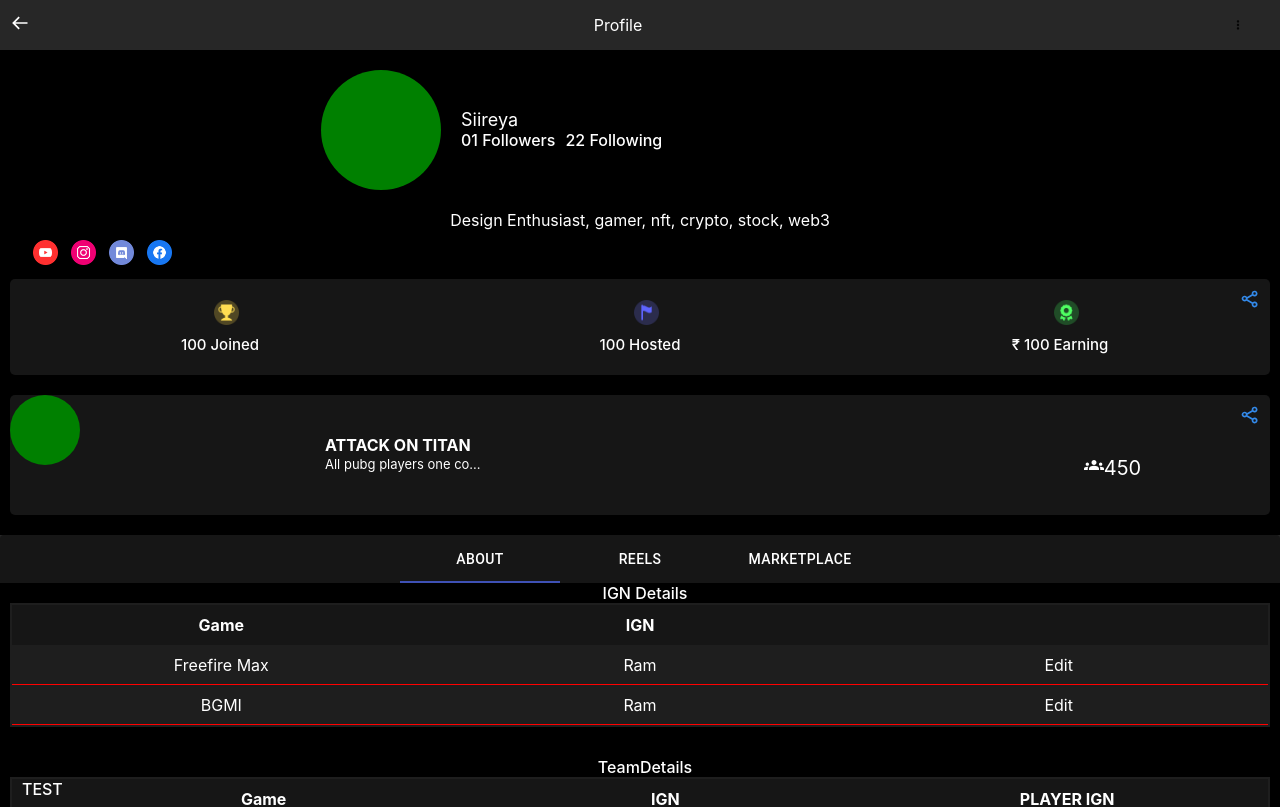
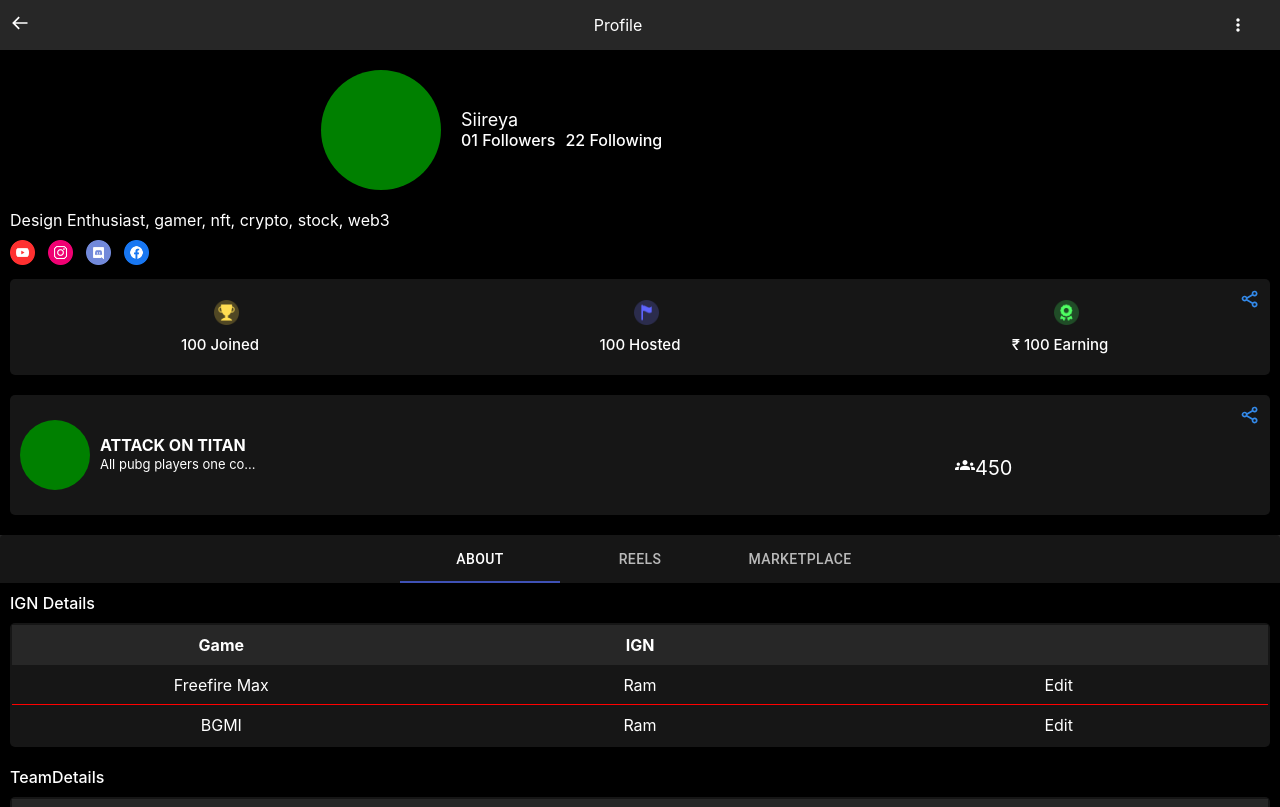
Before and after one commit to ramavatarmeena99/Avatar-ProfileFLow, a React (Create React App) app: page / in a window 1280 px wide. Shown: the top 807 px of the page. Built offline with nearby package versions, Linux system fonts and the light colour scheme.

Commit message:
profile-flow

```diff
--- a/src/App.js
+++ b/src/App.js
@@ -1,24 +1,20 @@
 import { BrowserRouter, Route, Routes } from "react-router-dom";
-import "./App.css";
 import EditProfilePage from "./Component/EditProfilePage";
 import FollowersOrFollowing from "./Component/FollowersOrFollowing";
 import Profile from "./Component/Profile";
 
 function App() {
   return (
-    <div className="App">
       <BrowserRouter>
         <Routes>
-          <Route path="/" element={<Profile />}/>
-
-            <Route path="/editprofile" element={<EditProfilePage />} />
-            <Route path="/followersorfollowing" element={<FollowersOrFollowing />} />
-
-
-
+          <Route path="/" element={<Profile />} />
+          <Route path="/editprofile/:user_id" element={<EditProfilePage />} />
+          <Route
+            path="/followersorfollowing/:type"
+            element={<FollowersOrFollowing />}
+          />
         </Routes>
       </BrowserRouter>
-    </div>
   );
 }
 
--- a/src/Component/FollowersOrFollowing.js
+++ b/src/Component/FollowersOrFollowing.js
@@ -7,31 +7,36 @@ import Tab from "@material-ui/core/Tab";
 import styled from "styled-components";
 import FollowersOrFollowingPage from "./FollowingOrFollowingPage";
 import ProfileHeader from "./ProfileHeader";
-
+import { useParams } from "react-router-dom";
 
 const useStyles = makeStyles({
   root: {
     flexGrow: 1,
-      flex:"1",
-width:"100%",
-backgroundColor:"#161616",
-color:"white"
-
+    flex: "1",
+    width: "100%",
+    backgroundColor: "#161616",
+    color: "white",
   },
 });
 
-export default function ProfileTab() {
+export default function FollowersOrFollowing(props) {
+  const { type } = useParams();
+  let _default = 0;
+  if (type === "followers") {
+    _default=0;
+  }else{
+    _default=1;
+  }
   const classes = useStyles();
-  const [value, setValue] = React.useState(0);
+  const [value, setValue] = React.useState(_default);
 
   const handleChange = (event, newValue) => {
     setValue(newValue);
   };
 
   return (
-
     <Profiletab>
-  <ProfileHeader/>
+      <ProfileHeader />
       <Paper className={classes.root}>
         <Tabs
           value={value}
@@ -42,25 +47,22 @@ export default function ProfileTab() {
         >
           <Tab label="FOLLOWERS " />
           <Tab label="FOLLOWING " />
-
         </Tabs>
 
-      {value===0 && <FollowersOrFollowingPage/>}
-{value===1 && <FollowersOrFollowingPage/>}
+        {value === 0 && <FollowersOrFollowingPage />}
+        {value === 1 && <FollowersOrFollowingPage />}
       </Paper>
     </Profiletab>
   );
 }
 
 const Profiletab = styled.div`
-    width:100%;
-    height:auto;
+  width: 100%;
+  height: auto;
   display: flex;
-  flex-direction:column ;
-  align-items:center;
-  justify-content:space-between;
-color:white;
-    background-color:#272727;
-
-
-`
+  flex-direction: column;
+  align-items: center;
+  justify-content: space-between;
+  color: white;
+  background-color: #272727;
+`;
--- a/src/Component/FollowingOrFollowingPage.js
+++ b/src/Component/FollowingOrFollowingPage.js
@@ -2,39 +2,39 @@ import React from "react";
 import styled from "styled-components";
 
 export default function FollowersOrFollowingPage() {
+    // console.log(props)
+  return (
+    <div>
+      {Array(20)
+        .fill(null)
+        .map((i, index) => {
           return (
             <div
-
-
-
-
-      >
-          {Array(20).fill(null).map((i,index)=>{
-              return(
-
-                  <div
-                  style={{color:"red",
-                  display:"flex",
-                  flexDirection:"row",
-                  alignItems:"center",
-                  justifyContent:"flex-start",
-                  marginTop:"10px",
-                  marginLeft:"10px",
-
+              style={{
+                color: "red",
+                display: "flex",
+                flexDirection: "row",
+                alignItems: "center",
+                justifyContent: "flex-start",
+                marginTop: "10px",
+                marginLeft: "10px",
               }}
             >
-  <div style={{
-      width:"40px",
-      height:"40px",
-      borderRadius:"50%",
-      backgroundColor:"red"
-  }}></div>
+              <div
+                style={{
+                  width: "40px",
+                  height: "40px",
+                  borderRadius: "50%",
+                  backgroundColor: "red",
+                }}
+              ></div>
 
-                  <p style={{color:"red", paddingLeft:"10px"}}>RAMAVATAR MEENA</p>
+              <p style={{ color: "red", paddingLeft: "10px" }}>
+                RAMAVATAR MEENA
+              </p>
             </div>
-              )
+          );
         })}
     </div>
-
-    )
+  );
 }
--- a/src/Component/ProfileDetail/ClanDetail.js
+++ b/src/Component/ProfileDetail/ClanDetail.js
@@ -6,7 +6,7 @@ import Style from "./index.module.css"
 export default function ClanDetail() {
   return (
     <div className={Style.forClan}>
-    <div className={Style.forImg}>
+    <div className={Style.forClanImg}>
     <div className={Style.divforImag}></div>
 
     </div>
--- a/src/Component/ProfileDetail/ProfileDetails.js
+++ b/src/Component/ProfileDetail/ProfileDetails.js
@@ -13,7 +13,14 @@ import { BiShareAlt } from "react-icons/bi";
 export default function ProfileDetails() {
   const Navigate = useNavigate()
   const followers = ()=>{
-    Navigate("/followersorfollowing")
+    Navigate("/followersorfollowing/followers",{
+      state:{
+        id:0
+      }
+    })
+  }
+  const following = ()=>{
+    Navigate("/followersorfollowing/following")
   }
   return (
     <div className={Style.profileDetails}>
@@ -27,7 +34,7 @@ export default function ProfileDetails() {
           </div>
           <div className={Style.rightBottom}>
             <h1 onClick={followers}> 01 Followers</h1>
-            <h1>22 Following</h1>
+            <h1 onClick={following}>22 Following</h1>
 
           </div>
         </div>
--- a/src/Component/ProfileDetail/index.module.css
+++ b/src/Component/ProfileDetail/index.module.css
@@ -26,7 +26,15 @@ border-radius: 50%;
 background-color: green;
 margin-right: 10px;
 }
+.forClanImg{
 
+    display: flex;
+    flex-direction: column;
+    align-items: center;
+    justify-content: center;
+    padding-left: 10px;
+
+}
 .forImg{
 
     display: flex;
@@ -107,7 +115,6 @@ justify-content: center;
     height: 100%;
     display: flex;
     flex-direction: column;
-
     align-items: center;
     justify-content: center;
 }
@@ -153,6 +160,8 @@ display: flex;
 flex-direction: column;
 align-items: flex-start;
 justify-content: center;
+padding-left: 10px;
+
 
 }
 .clanTitle{
@@ -174,7 +183,7 @@ h1{
 .forIcons{
     display: flex;
     flex-direction: row;
-    padding-left: 10px;
+    margin-left: -13px;
     padding-top: 10px;
     padding-bottom: 10px;
 
--- a/src/Component/ProfileHeader.js
+++ b/src/Component/ProfileHeader.js
@@ -19,10 +19,10 @@ export default function ProfileHeader() {
         <BiArrowBack onClick={backButton} />
       </BackButton>
       <p>Profile</p>
-      <BackButton>
+
       <SimpleMenu/>
 
-      </BackButton>
+
 
     </ProfileTab>
   );
@@ -40,9 +40,10 @@ const ProfileTab = styled.div`
   padding: 0px 10px;
   background-color: #272727;
 `;
-const BackButton = styled.div`
+const BackButton = styled.p`
   font-size: 20px;
 `;
+
 
 
 
@@ -58,15 +59,24 @@ export  function SimpleMenu() {
   };
 
   const handleClose = () => {
-    Navigate("/editprofile")
 
     setAnchorEl(null);
 
   };
 
+  const handleRedirect = () => {
+    Navigate("/editprofile/398478")
+
+    handleClose()
+
+  }
+
   return (
-    <div>
-      <Button aria-controls="simple-menu" aria-haspopup="true" onClick={handleClick}>
+    <>
+      <Button style={{
+        color:"white",
+        fontSize:"20px",
+      }} aria-controls="simple-menu" aria-haspopup="true" onClick={handleClick}>
         <BiDotsVerticalRounded/>
       </Button>
       <Menu
@@ -75,11 +85,14 @@ export  function SimpleMenu() {
         keepMounted
         open={Boolean(anchorEl)}
         onClose={handleClose}
+        style={{width:"auto",
+      backgroundColor:"rgba(0,0,0,0.7)",
+      }}
       >
-        <MenuItem onClick={handleClose}>Edit Profile</MenuItem>
+        <MenuItem onClick={handleRedirect}>Edit Profile</MenuItem>
         <MenuItem onClick={handleClose}>Share Profile</MenuItem>
-        <MenuItem onClick={handleClose}>Blocked Users</MenuItem>
+        {/* <MenuItem onClick={handleClose}>Blocked Users</MenuItem> */}
       </Menu>
-    </div>
+    </>
   );
 }
--- a/src/Component/TabComponents/AboutTabs/IGNDetails.js
+++ b/src/Component/TabComponents/AboutTabs/IGNDetails.js
@@ -1,51 +1,50 @@
-import React from 'react'
-import { ignData } from './AboutTabData'
-import styled from 'styled-components'
+import React from "react";
+import { ignData } from "./AboutTabData";
+import styled from "styled-components";
 export default function IGNDetails() {
   return (
     <>
-        <h1>IGN Details</h1>
+      <TeamIGnDetailTitle>IGN Details</TeamIGnDetailTitle>
       <IGN>
-
-<IGNDetailsTable >
+        <IGNDetailsTable>
+          <tbody>
             <tr
               style={{
-    width:"100%",
-    height:"40px",
-    display:"flex",
+                width: "100%",
+                height: "40px",
+                display: "flex",
                 flexDirection: "row",
-
               }}
             >
               <IgnDetailth>Game</IgnDetailth>
               <IgnDetailth>IGN</IgnDetailth>
               <IgnDetailth></IgnDetailth>
             </tr>
-  {ignData.map((item, index)=>{
+
+            {ignData.map((item, index) => {
               return (
                 <tr
+                  key={index}
                   style={{
-            width:"100%",
-            height:"40px",
-            display:"flex",
+                    width: "100%",
+                    height: "40px",
+                    display: "flex",
                     flexDirection: "row",
-
+                    borderBottom:
+                      index + 1 === ignData.length ? "none" : "1px solid red",
                   }}
                 >
                   <IGNDetailsTd>{item.game}</IGNDetailsTd>
                   <IGNDetailsTd>{item.ignName}</IGNDetailsTd>
                   <IGNDetailsTd>Edit</IGNDetailsTd>
                 </tr>
-    )
-
+              );
             })}
-
-
+          </tbody>
         </IGNDetailsTable>
       </IGN>
     </>
-
-  )
+  );
 }
 const IGN = styled.div`
   width: 100%;
@@ -54,47 +53,40 @@ const IGN = styled.div`
   flex-direction: column;
   color: white;
 
-  padding:0px 10px;
-  margin-bottom:30px;
+  padding: 0px 10px;
+  margin-bottom: 10px;
 `;
 const IGNDetailsTable = styled.table`
-
-
   //   display: flex;
   //   flex-direction: column;
   //   align-items:center;
   //   justify-content:center;
   //   color: white;
-  background-color:#1E1E1E;
-
-  border:none;
+  border-radius: 5px;
+  background-color: #161616;
+  border: none;
 `;
 const IGNDetailsTd = styled.td`
-flex:1;
+  flex: 1;
   height: 100%;
   display: flex;
   flex-direction: row;
-  align-items:center;
+  align-items: center;
   justify-content: space-around;
   color: white;
-text-align:left;
-border-bottom:1px solid red;
-
+  text-align: left;
 `;
 const IgnDetailth = styled.th`
-flex:1;
+  flex: 1;
   height: 100%;
   display: flex;
   flex-direction: row;
-  align-items:center;
+  align-items: center;
   justify-content: space-around;
   color: white;
-text-align:left;
-background-color:#161616;
-
-// border-top-left-radius:5px;
-// border-top-right-radius:5px;
-
-
-
+  text-align: left;
+  background-color: #272727;
 `;
+const TeamIGnDetailTitle = styled.h1`
+  padding: 10px 10px;
+`;
--- a/src/Component/TabComponents/AboutTabs/TeamDetails.js
+++ b/src/Component/TabComponents/AboutTabs/TeamDetails.js
@@ -1,73 +1,67 @@
-import React from 'react'
-import styled from 'styled-components';
-import { teamData } from './AboutTabData';
+import React from "react";
+import styled from "styled-components";
+import { teamData } from "./AboutTabData";
 
 export default function TeamDetails() {
   return (
     <>
-<h1>TeamDetails</h1>
+      <TeamDetailsTitle>TeamDetails</TeamDetailsTitle>
       <IGN>
-      <IGNDetailsTable >
+        <IGNDetailsTable>
+          <tbody />
           <tr
             style={{
-    width:"100%",
-    height:"40px",
-    display:"flex",
+              width: "100%",
+              height: "40px",
+              display: "flex",
               flexDirection: "row",
-  backgroundColor:"#161616",
-  // borderTopLeftRadius:"5px",
-  // borderTopRightRadius:"5px",
             }}
           >
-  <h1>TEST</h1>
             <IgnDetailth>Game</IgnDetailth>
             <IgnDetailth>IGN</IgnDetailth>
             <IgnDetailth>PLAYER IGN</IgnDetailth>
           </tr>
-  {teamData.map((item, index)=>{
+          {teamData.map((item, index) => {
             return (
               <tr
+                key={index}
                 style={{
-            width:"100%",
-            height:"auto",
-            display:"flex",
+                  width: "100%",
+                  height: "auto",
+                  display: "flex",
                   flexDirection: "row",
-
+                  borderBottom:
+                    index + 1 === teamData.length ? "none" : "1px solid red",
                 }}
               >
                 <IGNDetailsTd>{item.game}</IGNDetailsTd>
                 <IGNDetailsTd>{item.teamName}</IGNDetailsTd>
                 <IGNDetailsTd>
-          {item.playerIGN.map((e, index)=>{
+                  {item.playerIGN.map((e, ind) => {
                     return (
                       <div
+                        key={ind}
                         style={{
-                width:"100%",
-                height:"auto",
-                display:"flex",
-                flexDirection:"column",
-
-
+                          width: "100%",
+                          height: "auto",
+                          display: "flex",
+                          flexDirection: "column",
                         }}
                       >
-<p>{e.nameA}</p>
-
+                        <PlayerIGNNAme>{e.nameA}</PlayerIGNNAme>
                       </div>
-            )
+                    );
                   })}
                 </IGNDetailsTd>
-
               </tr>
-    )
-
+            );
           })}
-
+          <tbody />
 
         </IGNDetailsTable>
       </IGN>
     </>
-
-  )
+  );
 }
 
 const IGN = styled.div`
@@ -76,33 +70,38 @@ const IGN = styled.div`
   display: flex;
   flex-direction: column;
   color: white;
-  padding:0px 10px;
+  padding: 0px 10px;
 `;
 const IGNDetailsTable = styled.table`
-background-color:#1E1E1E;
+  background-color: #161616;
+  border-radius: 5px;
 `;
 const IGNDetailsTd = styled.td`
-width:100%;
+  width: 100%;
   height: auto;
   display: flex;
   flex-direction: column;
-  align-items:center;
+  align-items: center;
   justify-content: space-around;
   color: white;
-padding:10px 0px;
-border-bottom:1px solid red;
+  padding: 10px 0px;
+  // border-bottom:1px solid red;
 `;
 const IgnDetailth = styled.th`
-flex:1;
+  flex: 1;
   height: auto;
   display: flex;
   flex-direction: row;
-  align-items:center;
+  align-items: center;
   justify-content: space-around;
   color: white;
-text-align:left;
+  text-align: left;
+  background-color: #272727;
+`;
+const TeamDetailsTitle = styled.h1`
+  padding: 10px 10px;
+`;
 
-
-
-
+const PlayerIGNNAme = styled.p`
+  text-align: center;
 `;
--- a/src/Component/TabComponents/ProfileTab.js
+++ b/src/Component/TabComponents/ProfileTab.js
@@ -36,7 +36,7 @@ export default function ProfileTab() {
         value={value}
         onChange={handleChange}
         indicatorColor="primary"
-        textColor="white"
+        textColor="inherit"
         centered
       >
         <Tab label="ABOUT " />
--- a/src/index.css
+++ b/src/index.css
@@ -5,6 +5,7 @@
   margin: 0;
 }
 body {
+  margin: 0;
 
   font-family: -apple-system, BlinkMacSystemFont, 'Segoe UI', 'Roboto', 'Oxygen',
     'Ubuntu', 'Cantarell', 'Fira Sans', 'Droid Sans', 'Helvetica Neue',
```
Lines whose indentation alone changed are shown as unchanged.
